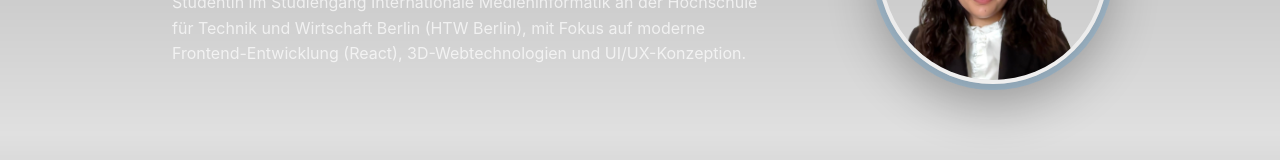
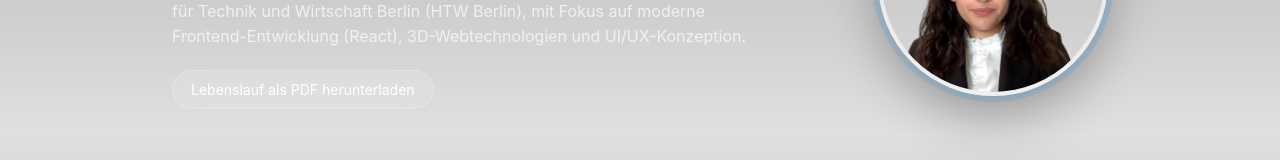
Before and after one commit to alinawallstein/portfolio, a React (Vite) app: page / in a window 1280 px wide. Shown: the part 266-426 px from the top of the page. Built offline with nearby package versions, Linux system fonts and the light colour scheme; no server answers.

Commit message:
DownloaderLebenslauf

```diff
--- a/src/App.tsx
+++ b/src/App.tsx
@@ -111,6 +111,13 @@ useEffect(() => {
               <p>
                 Studentin im Studiengang Internationale Medieninformatik an der Hochschule für Technik und Wirtschaft Berlin (HTW Berlin), mit Fokus auf moderne Frontend-Entwicklung (React), 3D-Webtechnologien und UI/UX-Konzeption.
               </p>
+              <a
+                  href="/Alina_Wallstein_Lebenslauf.pdf"
+                  download
+                  className="cvButton"
+                >
+                  Lebenslauf als PDF herunterladen
+              </a>
             </div>
             <div className="heroImage">
             <img
--- a/src/index.css
+++ b/src/index.css
@@ -367,3 +367,25 @@ body {
   background: rgba(131,159,219,0.65);
   box-shadow: 0 0 22px rgba(131,159,219,0.35);
 }
+.cvButton {
+  display: inline-block;
+  margin-top: 20px;
+  padding: 10px 18px;
+
+  border-radius: 999px;
+  text-decoration: none;
+
+  background: rgba(255, 255, 255, 0.12);
+  border: 1px solid rgba(255, 255, 255, 0.2);
+  backdrop-filter: blur(15px);
+
+  color: white;
+  font-size: 14px;
+
+  transition: all 0.2s ease;
+}
+
+.cvButton:hover {
+  transform: translateY(-2px);
+  background: rgba(255, 255, 255, 0.18);
+}
```
Also changed, not shown: 1 other file (tests, documents, lock files or other folders).
